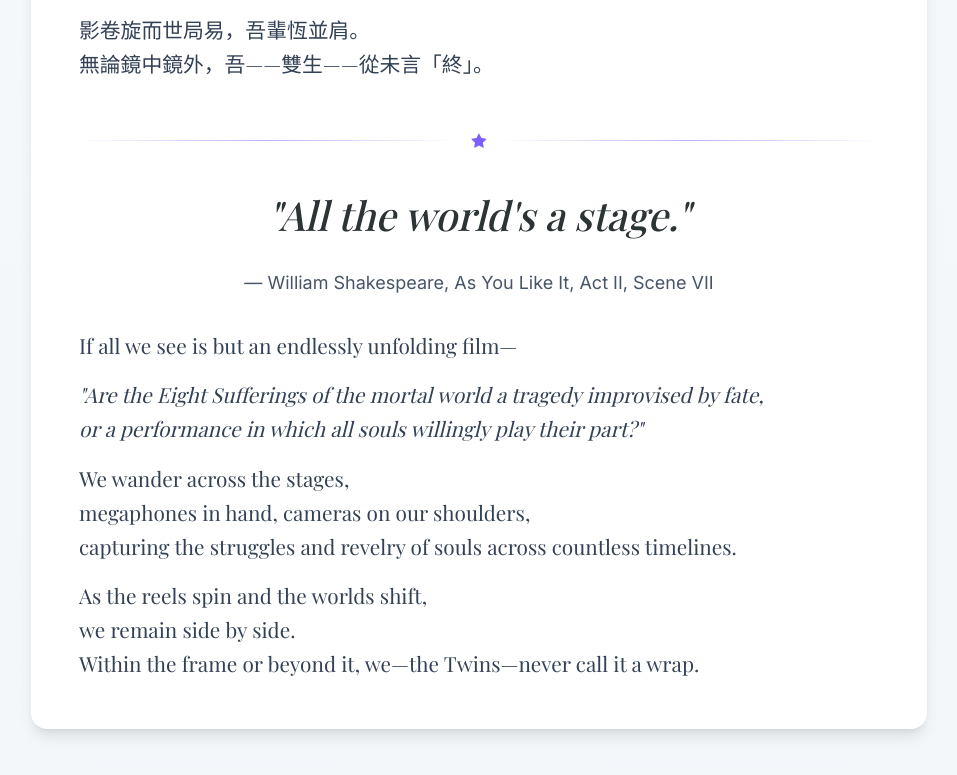
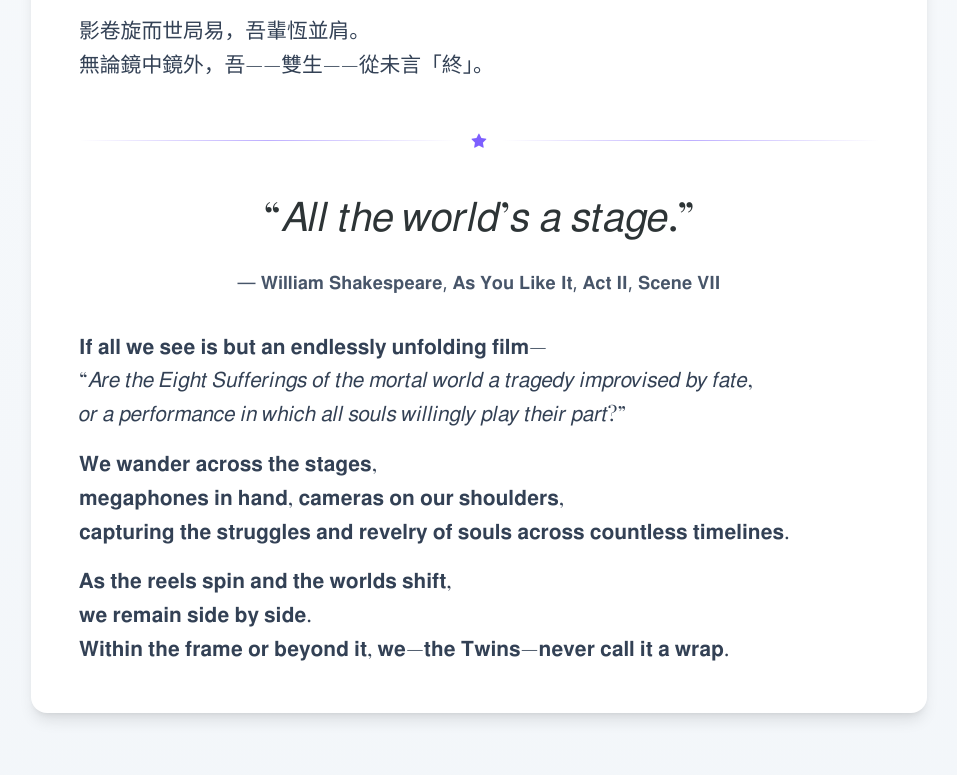
Before and after one commit to chronie-shizutoki/geshin-fan-work, a plain HTML site: page index.html in a window 1280 px wide. Shown: the part 986-1761 px from the top of the page, without its empty margins (161-1118 px from the left). Drawn offline with nearby package versions, Linux system fonts and the light colour scheme.

Commit message:
style(index.html): 更新文本样式为数学符号字体并移除多余div结构

```diff
--- a/index.html
+++ b/index.html
@@ -133,31 +133,28 @@
 
                 <!-- 英文部分 -->
                 <div class="animate-fade-in" style="animation-delay: 0.6s;">
-                    <blockquote class="text-[clamp(1.5rem,4vw,2.5rem)] font-serif font-medium text-dark mb-6 text-center italic">
-                        "All the world's a stage."
+                    <blockquote class="text-[clamp(1.5rem,4vw,2.5rem)] font-serif font-medium text-dark mb-6 text-center">
+                        “𝐴𝑙𝑙 𝑡ℎ𝑒 𝑤𝑜𝑟𝑙𝑑’𝑠 𝑎 𝑠𝑡𝑎𝑔𝑒.”
                     </blockquote>
                     <p class="text-center text-lg text-slate-600 mb-8">
-                        — William Shakespeare, As You Like It, Act II, Scene VII
+                        — 𝐖𝐢𝐥𝐥𝐢𝐚𝐦 𝐒𝐡𝐚𝐤𝐞𝐬𝐩𝐞𝐚𝐫𝐞, 𝐀𝐬 𝐘𝐨𝐮 𝐋𝐢𝐤𝐞 𝐈𝐭, 𝐀𝐜𝐭 𝐈𝐈, 𝐒𝐜𝐞𝐧𝐞 𝐕𝐈𝐈
                     </p>
 
                     <div class="space-y-4 font-serif text-[clamp(1.1rem,2vw,1.3rem)] text-slate-700 leading-relaxed">
                         <p>
-                            If all we see is but an endlessly unfolding film—<br>
-                            <div class="space-y-4 font-serif text-[clamp(1.1rem,2vw,1.3rem)] text-slate-700 leading-relaxed italic">
-                            "Are the Eight Sufferings of the mortal world a tragedy improvised by fate,<br>
-                            or a performance in which all souls willingly play their part?"
-                        </p>
-                        </div>
-                        <div class="space-y-4 font-serif text-[clamp(1.1rem,2vw,1.3rem)] text-slate-700 leading-relaxed">
-                        <p>
-                            We wander across the stages,<br>
-                            megaphones in hand, cameras on our shoulders,<br>
-                            capturing the struggles and revelry of souls across countless timelines.
+                            𝐈𝐟 𝐚𝐥𝐥 𝐰𝐞 𝐬𝐞𝐞 𝐢𝐬 𝐛𝐮𝐭 𝐚𝐧 𝐞𝐧𝐝𝐥𝐞𝐬𝐬𝐥𝐲 𝐮𝐧𝐟𝐨𝐥𝐝𝐢𝐧𝐠 𝐟𝐢𝐥𝐦—<br>
+                            “𝐴𝑟𝑒 𝑡ℎ𝑒 𝐸𝑖𝑔ℎ𝑡 𝑆𝑢𝑓𝑓𝑒𝑟𝑖𝑛𝑔𝑠 𝑜𝑓 𝑡ℎ𝑒 𝑚𝑜𝑟𝑡𝑎𝑙 𝑤𝑜𝑟𝑙𝑑 𝑎 𝑡𝑟𝑎𝑔𝑒𝑑𝑦 𝑖𝑚𝑝𝑟𝑜𝑣𝑖𝑠𝑒𝑑 𝑏𝑦 𝑓𝑎𝑡𝑒,<br>
+                            𝑜𝑟 𝑎 𝑝𝑒𝑟𝑓𝑜𝑟𝑚𝑎𝑛𝑐𝑒 𝑖𝑛 𝑤ℎ𝑖𝑐ℎ 𝑎𝑙𝑙 𝑠𝑜𝑢𝑙𝑠 𝑤𝑖𝑙𝑙𝑖𝑛𝑔𝑙𝑦 𝑝𝑙𝑎𝑦 𝑡ℎ𝑒𝑖𝑟 𝑝𝑎𝑟𝑡?”
                         </p>
                         <p>
-                            As the reels spin and the worlds shift,<br>
-                            we remain side by side.<br>
-                            Within the frame or beyond it, we—the Twins—never call it a wrap.
+                            𝐖𝐞 𝐰𝐚𝐧𝐝𝐞𝐫 𝐚𝐜𝐫𝐨𝐬𝐬 𝐭𝐡𝐞 𝐬𝐭𝐚𝐠𝐞𝐬,  <br>
+                            𝐦𝐞𝐠𝐚𝐩𝐡𝐨𝐧𝐞𝐬 𝐢𝐧 𝐡𝐚𝐧𝐝, 𝐜𝐚𝐦𝐞𝐫𝐚𝐬 𝐨𝐧 𝐨𝐮𝐫 𝐬𝐡𝐨𝐮𝐥𝐝𝐞𝐫𝐬,  <br>
+                            𝐜𝐚𝐩𝐭𝐮𝐫𝐢𝐧𝐠 𝐭𝐡𝐞 𝐬𝐭𝐫𝐮𝐠𝐠𝐥𝐞𝐬 𝐚𝐧𝐝 𝐫𝐞𝐯𝐞𝐥𝐫𝐲 𝐨𝐟 𝐬𝐨𝐮𝐥𝐬 𝐚𝐜𝐫𝐨𝐬𝐬 𝐜𝐨𝐮𝐧𝐭𝐥𝐞𝐬𝐬 𝐭𝐢𝐦𝐞𝐥𝐢𝐧𝐞𝐬.
+                        </p>
+                        <p>
+                            𝐀𝐬 𝐭𝐡𝐞 𝐫𝐞𝐞𝐥𝐬 𝐬𝐩𝐢𝐧 𝐚𝐧𝐝 𝐭𝐡𝐞 𝐰𝐨𝐫𝐥𝐝𝐬 𝐬𝐡𝐢𝐟𝐭,  <br>
+                            𝐰𝐞 𝐫𝐞𝐦𝐚𝐢𝐧 𝐬𝐢𝐝𝐞 𝐛𝐲 𝐬𝐢𝐝𝐞.  <br>
+                            𝐖𝐢𝐭𝐡𝐢𝐧 𝐭𝐡𝐞 𝐟𝐫𝐚𝐦𝐞 𝐨𝐫 𝐛𝐞𝐲𝐨𝐧𝐝 𝐢𝐭, 𝐰𝐞—𝐭𝐡𝐞 𝐓𝐰𝐢𝐧𝐬—𝐧𝐞𝐯𝐞𝐫 𝐜𝐚𝐥𝐥 𝐢𝐭 𝐚 𝐰𝐫𝐚𝐩.
                         </p>
                     </div>
                 </div>
```
